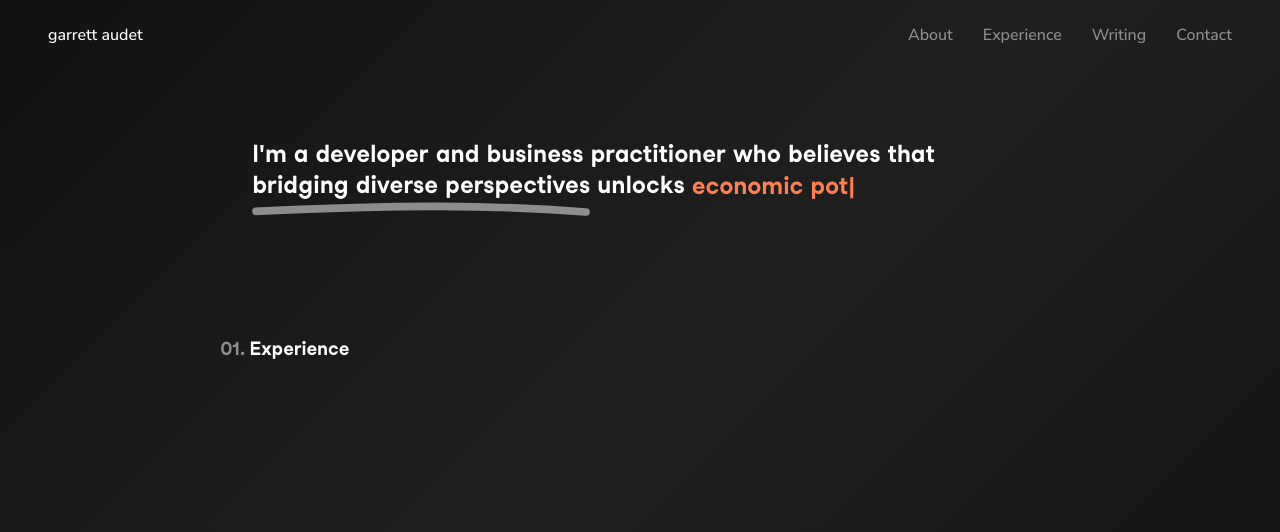
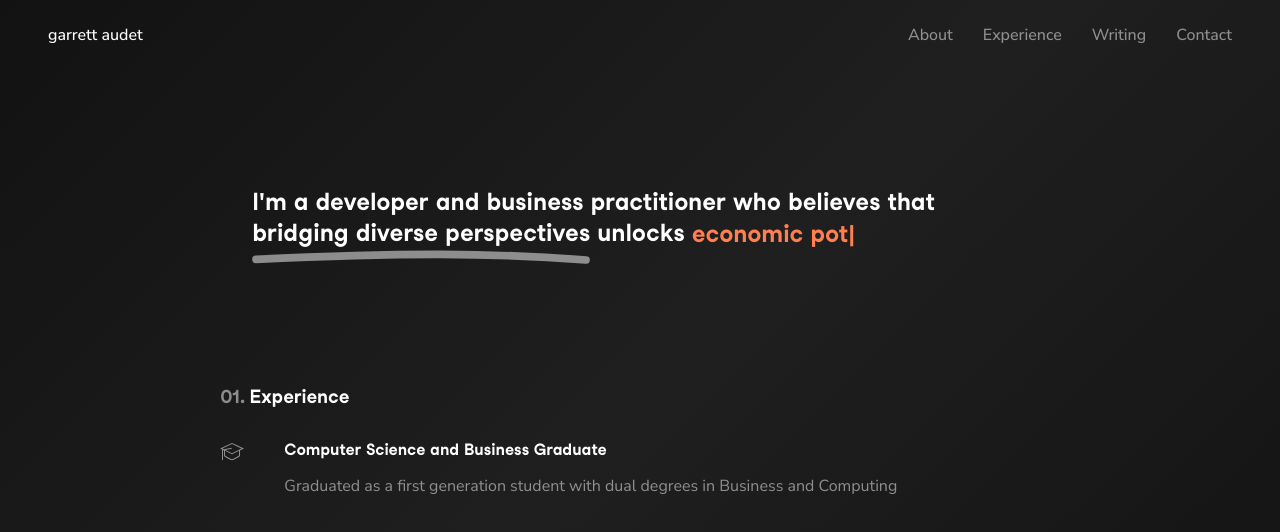
Before and after one commit to GarrettAudet/PersonalWebsite, a React (Create React App) app: page / in a window 1280 px wide. Shown: the top 532 px of the page. Built offline with nearby package versions, Linux system fonts and the light colour scheme; a web font is replaced by a local one.

Commit message:
Updated experience component

```diff
--- a/src/App.js
+++ b/src/App.js
@@ -8,8 +8,8 @@ import Experience from './Experience/Experience'
 function App() {
   return (
     <div className="background">
-        <Header />
-        <Content />
+      <Header />
+      <Content />
     </div>
   );
 }
--- a/src/Content/Content.css
+++ b/src/Content/Content.css
@@ -0,0 +1,3 @@
+.main-content {
+    padding: 0rem 2rem;
+}
--- a/src/Content/Content.js
+++ b/src/Content/Content.js
@@ -6,7 +6,7 @@ import Experience from '../Experience/Experience'
 
 function Content ({ number, text }) {
     return (
-        <div>
+        <div className="main-content">
             <Titlecard />
             <Experience />
         </div>
--- a/src/Experience/Experience.js
+++ b/src/Experience/Experience.js
@@ -1,11 +1,11 @@
 import React from 'react';
-import Section from '../Section/Section'
+import ExperienceSection from '../ExperienceSection/ExperienceSection'
 import './Experience.css'
 
 function Experience () {
     return (
       <div className="flex experience-container">
-        <Section number="01." text="Experience"/>
+        <ExperienceSection number="01." text="Experience"/>
       </div>
     );
 }
--- /dev/null
+++ b/src/ExperienceSection/ExperienceSection.css
@@ -0,0 +1,16 @@
+h3 {
+    align-items: left;
+    color: white;
+}
+
+h3 span {
+    opacity: 0.5;
+}
+
+.ExperienceSection {
+    padding-bottom: 6rem;
+}
+
+.sectionTitle {
+    margin-bottom: 2rem;
+}
--- /dev/null
+++ b/src/ExperienceSection/ExperienceSection.js
@@ -0,0 +1,19 @@
+import React from 'react';
+import './ExperienceSection.css';
+import SectionContent from '../Section-Content/Section-Content';
+import { ReactComponent as EducationLogo } from '../Img/education.svg';
+
+function ExperienceSection({ number, text }) {
+    return (
+        <div className="ExperienceSection">
+            <h3 className="flex sectionTitle"><span>{number}&nbsp;</span> {text}</h3>
+            <SectionContent
+                title="Computer Science and Business Graduate"
+                description="Graduated as a first generation student with dual degrees in Business and Computing"
+                LogoComponent={EducationLogo}
+            />
+        </div>
+    );
+}
+
+export default ExperienceSection;
--- a/src/Header/Header.css
+++ b/src/Header/Header.css
@@ -12,6 +12,10 @@
     justify-content: space-between;
     color: var(--text-color);
     font-weight: 500;
+}
+
+.header-container {
+    max-width: 50rem;
 }
 
 /* Header Flex Component */
--- /dev/null
+++ b/src/Section-Content/Section-Content.css
@@ -0,0 +1,38 @@
+a {
+    display: flex;
+}
+
+a h3 {
+    margin-top: 0rem;
+    margin-bottom: .25rem;
+}
+
+a p {
+    font-size: 1rem;
+    color: white;
+    opacity: 0.5;
+}
+
+img {
+    color: white;
+}
+
+.logo {
+    width: 4rem;
+}
+
+.section-link .svg-logo {
+    width: 1.5rem;
+    height: 1.5rem;
+    fill: white;
+    opacity: 0.5;
+}
+
+.section-link:hover {
+    color: #ff0000;
+}
+
+.experienceTitle,
+.experienceDescription {
+    font-size: 1rem;
+}
--- /dev/null
+++ b/src/Section-Content/Section-Content.js
@@ -0,0 +1,18 @@
+import React from 'react';
+import './Section-Content.css';
+
+function SectionContent({ title, description, LogoComponent }) {
+    return (
+        <a href="https://www.google.com" className="section-link">
+            <div className="logo">
+                <LogoComponent className="svg-logo" />
+            </div>
+            <div>
+                <h3 className="experienceTitle">{title}</h3>
+                <p className="experienceDescription">{description}</p>
+            </div>
+        </a>
+    );
+}
+
+export default SectionContent;
--- a/src/Section/Section.css
+++ /dev/null
@@ -1,8 +0,0 @@
-h3 {
-    align-items: left;
-    color: white;
-}
-
-h3 span {
-    opacity: 0.5;
-}
--- a/src/Section/Section.js
+++ /dev/null
@@ -1,10 +0,0 @@
-import React from 'react';
-import './Section.css'
-
-function Section ({ number, text }) {
-    return (
-      <h3 className="flex"><span>{number}&nbsp;</span> {text}</h3>
-    );
-}
-
-export default Section
--- a/src/Titlecard/Titlecard.css
+++ b/src/Titlecard/Titlecard.css
@@ -2,7 +2,7 @@
 .header-container {
     padding: 0rem 2rem;
     margin-bottom: 6rem;
-    margin-top: 3rem;
+    margin-top: 6rem;
     margin-left: auto;
     margin-right: auto;
     position: relative;
```
Also changed, not shown: src/Img/education.svg (added).
